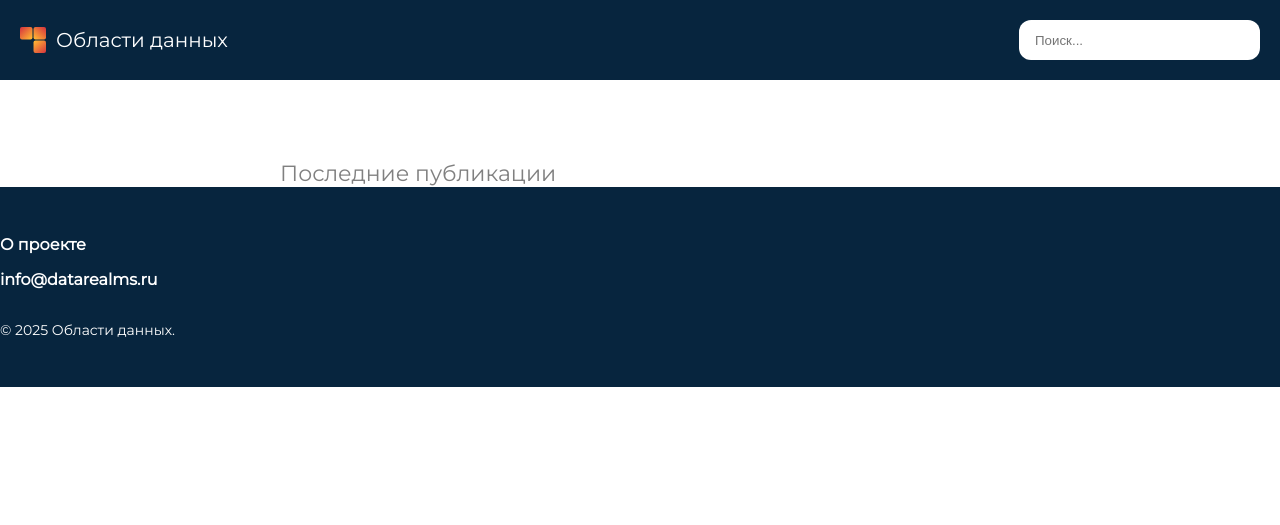
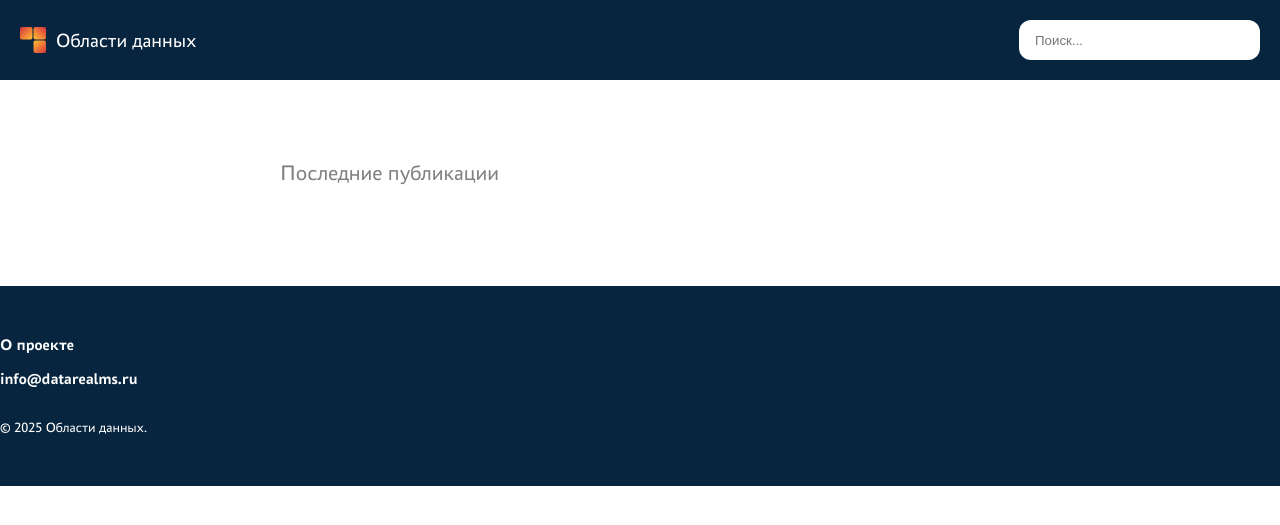
Before and after one commit to NazarovEvgn/datarealms, a Django app: page / in a window 1280 px wide. Shown: the top 525 px of the page. Run offline with Django 5.2, Linux system fonts and the light colour scheme; data that the repository does not hold is empty; some libraries are stand-ins or nearby versions.

Commit message:
Подключил семейство шрифтов PT Astra Sans

```diff
--- a/datarealms/static/css/styles.css
+++ b/datarealms/static/css/styles.css
@@ -1,11 +1,29 @@
 /*________MAIN________*/
 
+@font-face {
+    font-family: 'PT Astra Sans';
+    src: url('/static/fonts/pt-astra-sans_regular.ttf') format('truetype');
+    font-weight: normal;
+    font-style: normal;
+}
+@font-face {
+    font-family: 'PT Astra Sans';
+    src: url('/static/fonts/pt-astra-sans_bold.ttf') format('truetype');
+    font-weight: bold;
+    font-style: normal;
+}
+@font-face {
+    font-family: 'PT Astra Sans';
+    src: url('/static/fonts/pt-astra-sans_italic.ttf') format('truetype');
+    font-weight: normal;
+    font-style: italic;
+}
 * {
     margin: 0;
     box-sizing: border-box;
 }
 body {
-    font-family: 'Montserrat', sans-serif;
+    font-family: 'PT Astra Sans', sans-serif;
 }
 li {
     list-style-type: none;
@@ -188,6 +206,7 @@ img {
     flex-direction: column;
     background: #07253e;
     color: white;
+    margin-top: 100px;
 }
 .copyright {
     font-size: 14px;
```
Also changed, not shown: datarealms/static/fonts/pt-astra-sans_bold.ttf (added), datarealms/static/fonts/pt-astra-sans_italic.ttf (added), datarealms/static/fonts/pt-astra-sans_regular.ttf (added).
